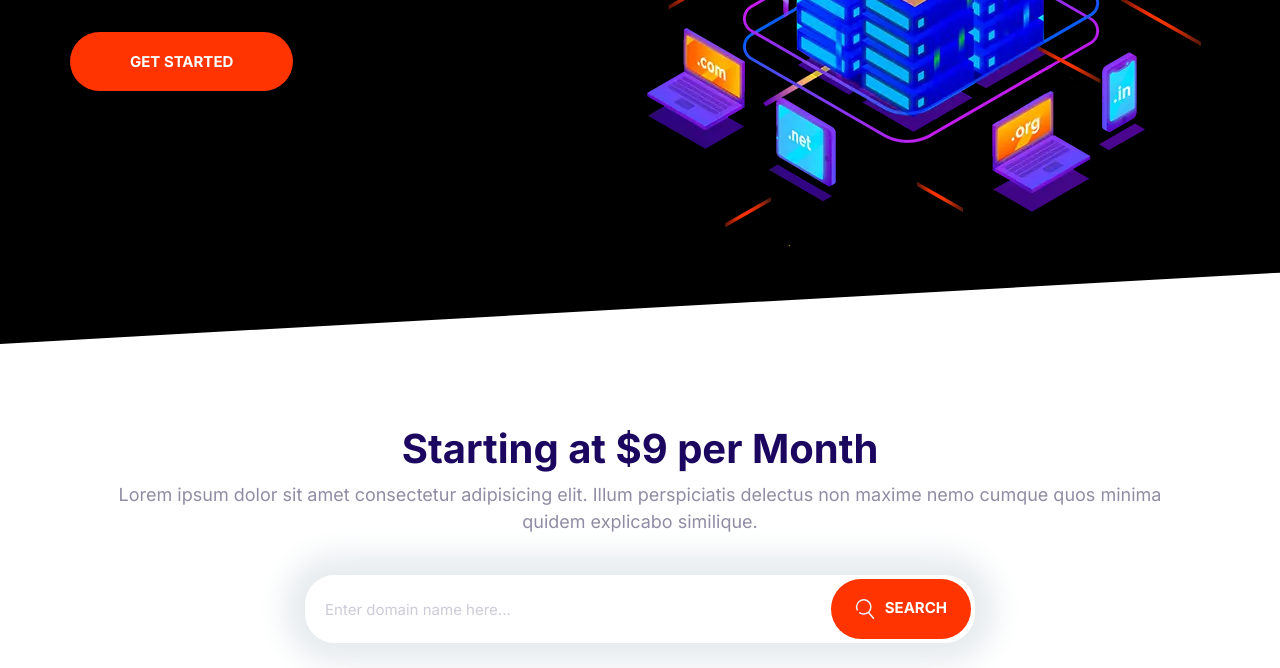
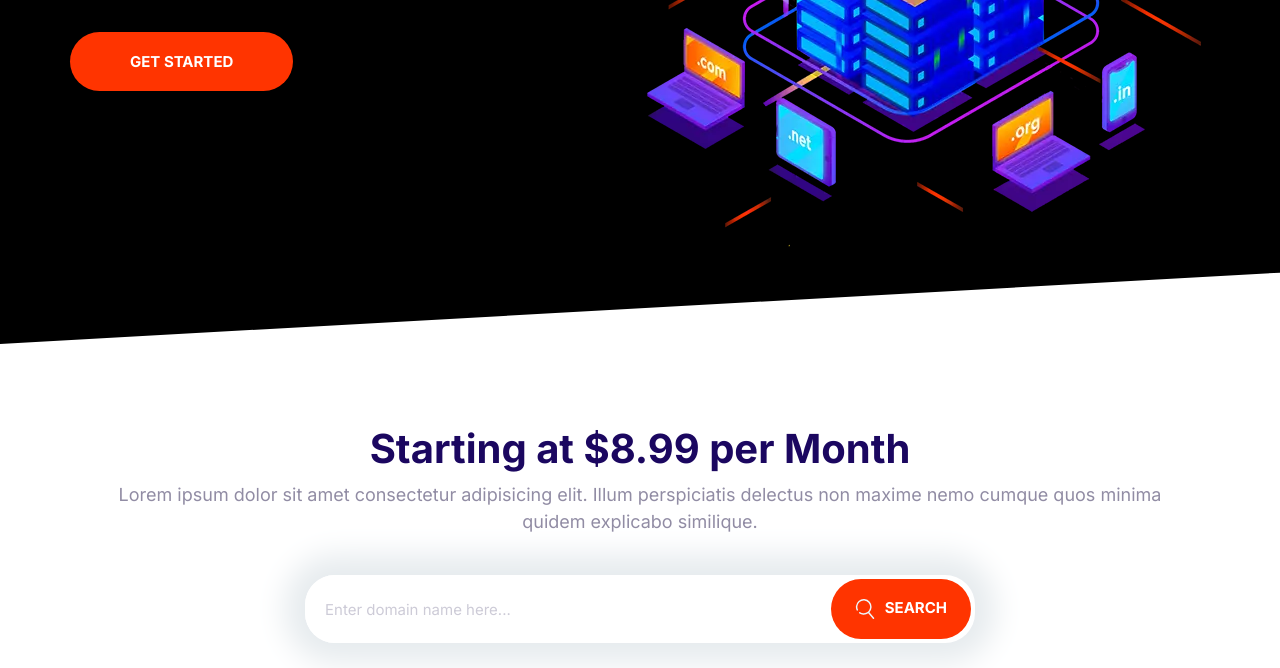
Before and after one commit to naveen5928/StaticLayout, a website built with Parcel: page index.html in a window 1280 px wide. Shown: the part 429-1097 px from the top of the page. Built offline with nearby package versions, Linux system fonts and the light colour scheme.

Commit message:
price update.

```diff
--- a/index.html
+++ b/index.html
@@ -4,7 +4,6 @@
     <meta charset="UTF-8" />
     <meta name="viewport" content="width=device-width, initial-scale=1.0" />
     <meta name="description" content="Static Design layout" />
-
     <meta property="og:title" content="LayoutPage" />
     <meta property="og:description" content="LayoutPage" />
     <meta property="og:type" content="website" />
@@ -75,7 +74,7 @@
       data-aos-duration="3000"
       class="block container block__domain">
       <header class="block__header">
-        <h2>Starting at $9 per Month</h2>
+        <h2>Starting at $8.99 per Month</h2>
         <p>
           Lorem ipsum dolor sit amet consectetur adipisicing elit. Illum
           perspiciatis delectus non maxime nemo cumque quos minima quidem
```
